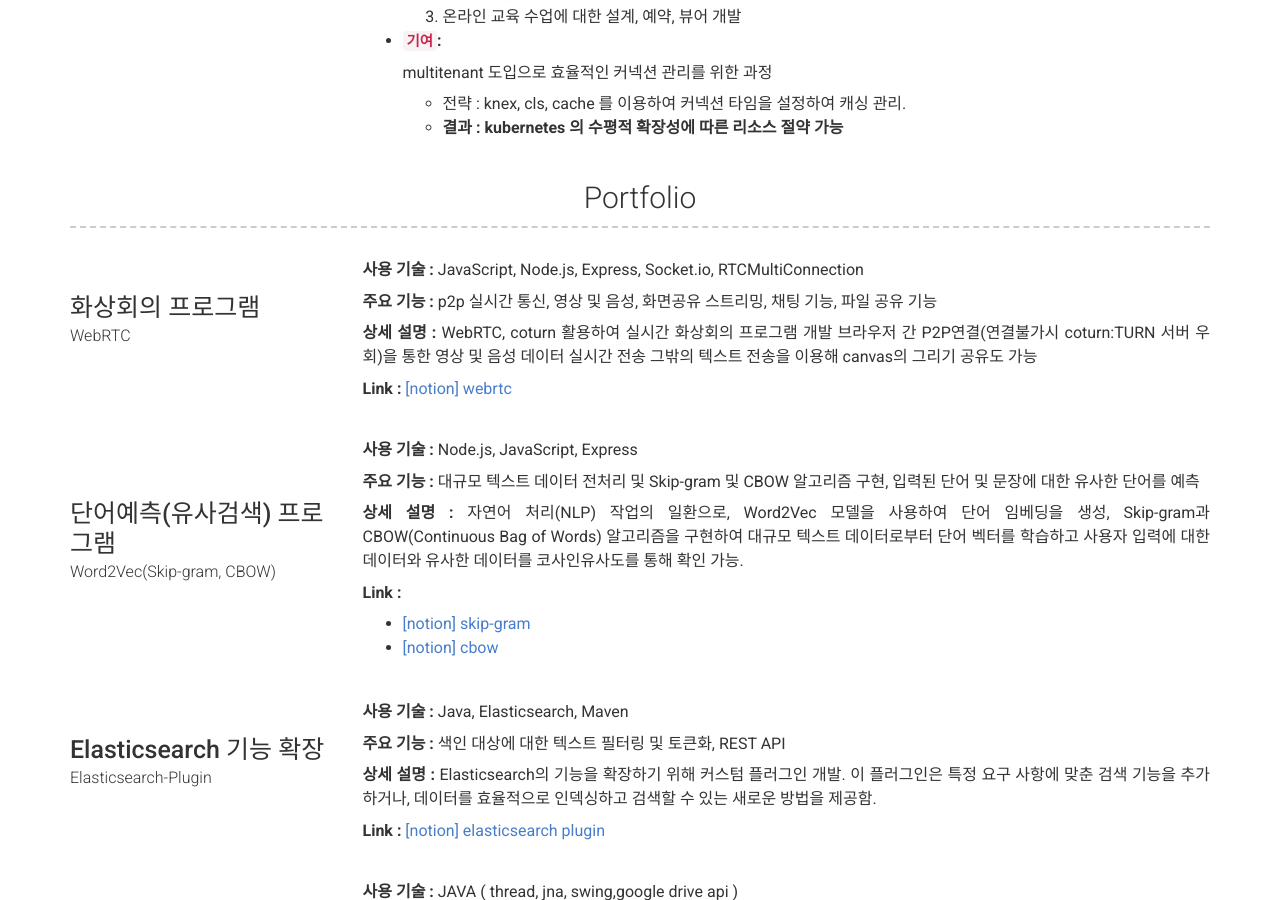
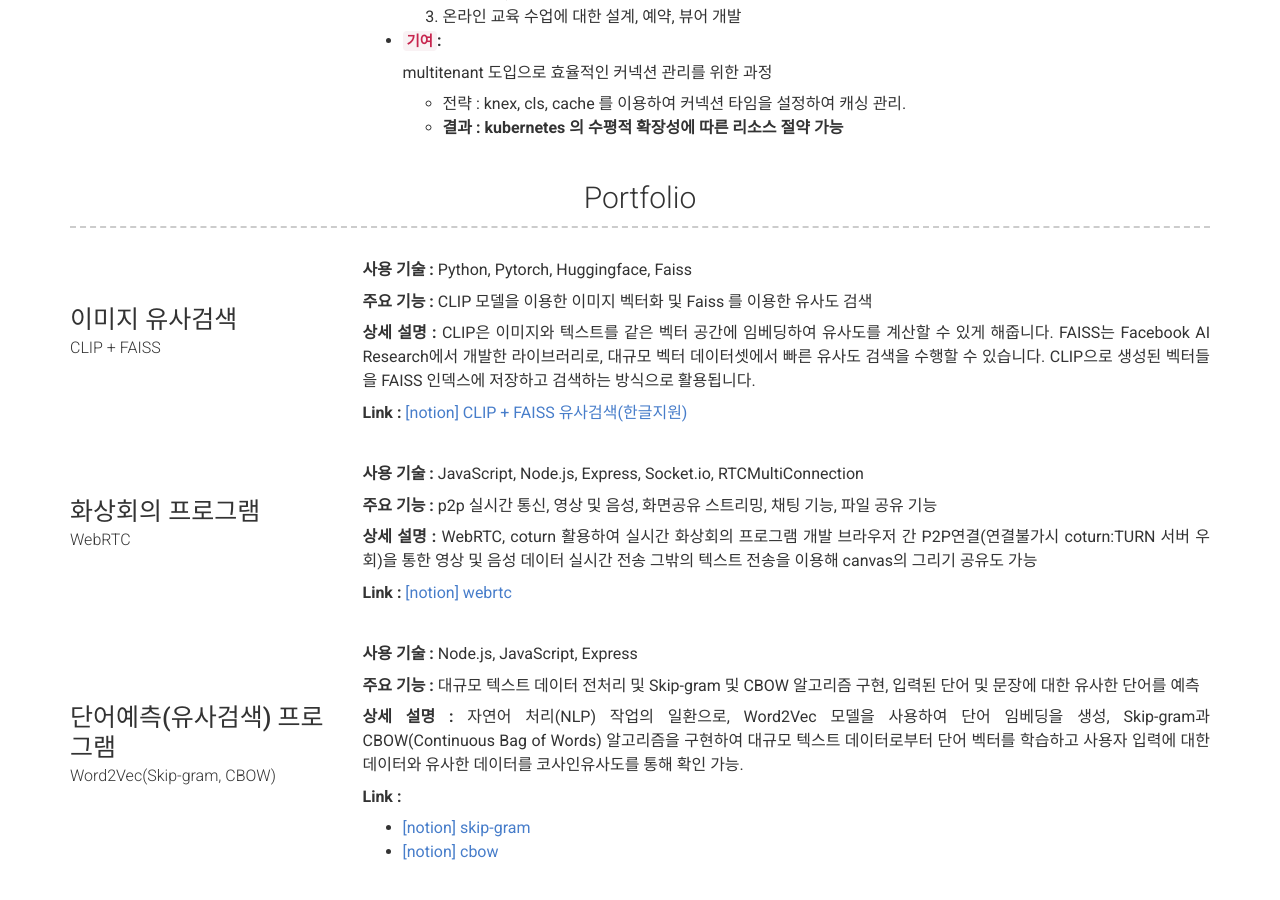
Before and after one commit to sihyeonleee/sihyeonleee.github.io, a Jekyll site: the page built from index.md, in a window 1280 px wide and 900 px high, scrolled down 3462 px. Built offline with Jekyll 4.4.1, drawn with Linux system fonts in a browser that asks for light colours; nearby versions of some CDN libraries.

Commit message:
no message

```diff
--- a/_config.yml
+++ b/_config.yml
@@ -279,6 +279,24 @@ content:
     layout: list
     content:
       - layout: left
+        title: 이미지 유사검색
+        caption: CLIP + FAISS
+        description: | # this will include new lines to allow paragraphs
+          **사용 기술 :**
+          Python, Pytorch, Huggingface, Faiss
+
+          **주요 기능 :**
+          CLIP 모델을 이용한 이미지 벡터화 및 Faiss 를 이용한 유사도 검색
+
+          **상세 설명 :**
+          CLIP은 이미지와 텍스트를 같은 벡터 공간에 임베딩하여 유사도를 계산할 수 있게 해줍니다.
+          FAISS는 Facebook AI Research에서 개발한 라이브러리로, 대규모 벡터 데이터셋에서 빠른 유사도 검색을 수행할 수 있습니다.
+          CLIP으로 생성된 벡터들을 FAISS 인덱스에 저장하고 검색하는 방식으로 활용됩니다.
+
+          **Link :**
+          <a href="https://canyon-nickel-820.notion.site/CLIP-FAISS-1bcdb14395b7802780ead79214068fbf?pvs=73">[notion] CLIP + FAISS 유사검색(한글지원)</a>
+
+      - layout: left
         title: 화상회의 프로그램
         caption: WebRTC
         description: | # this will include new lines to allow paragraphs
```
